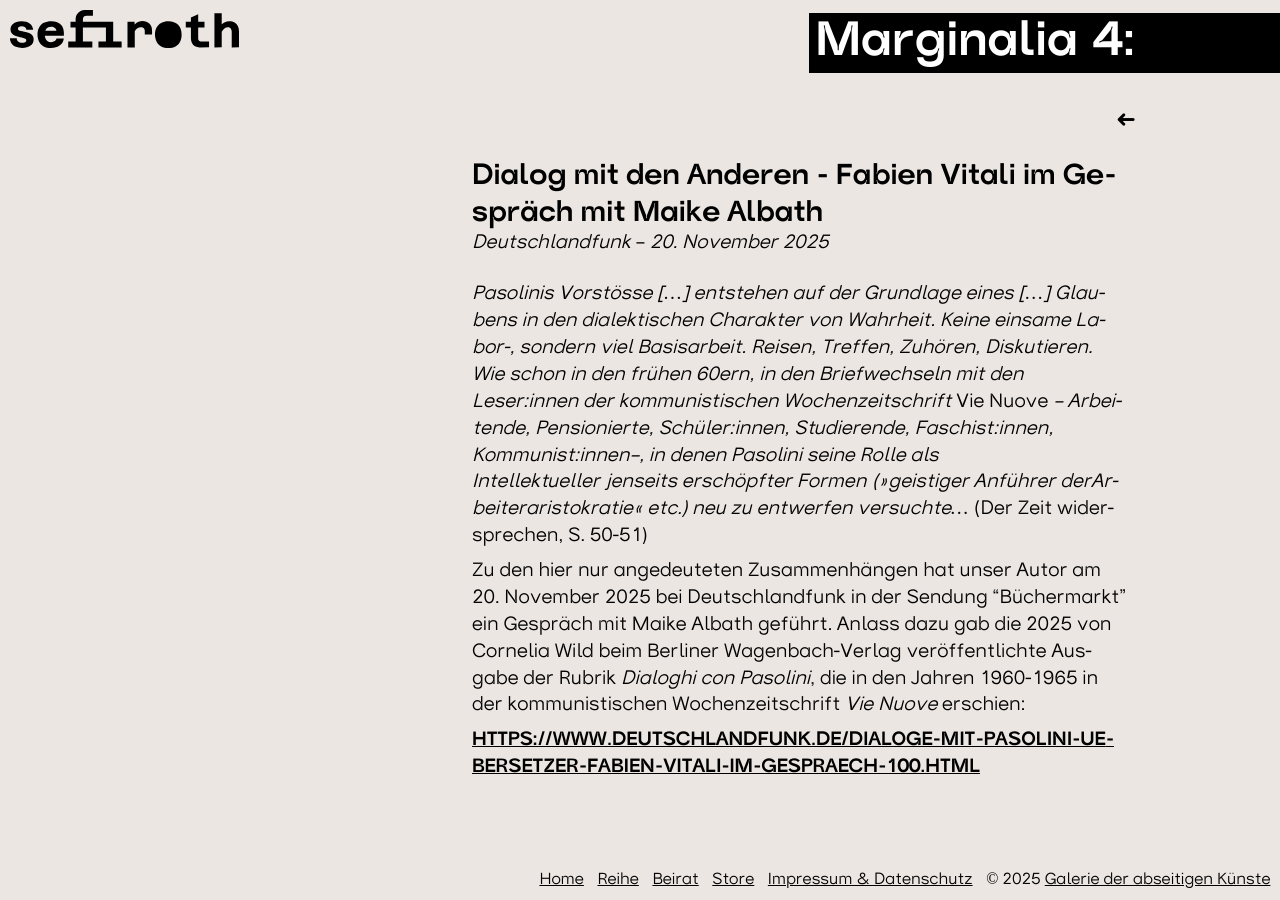
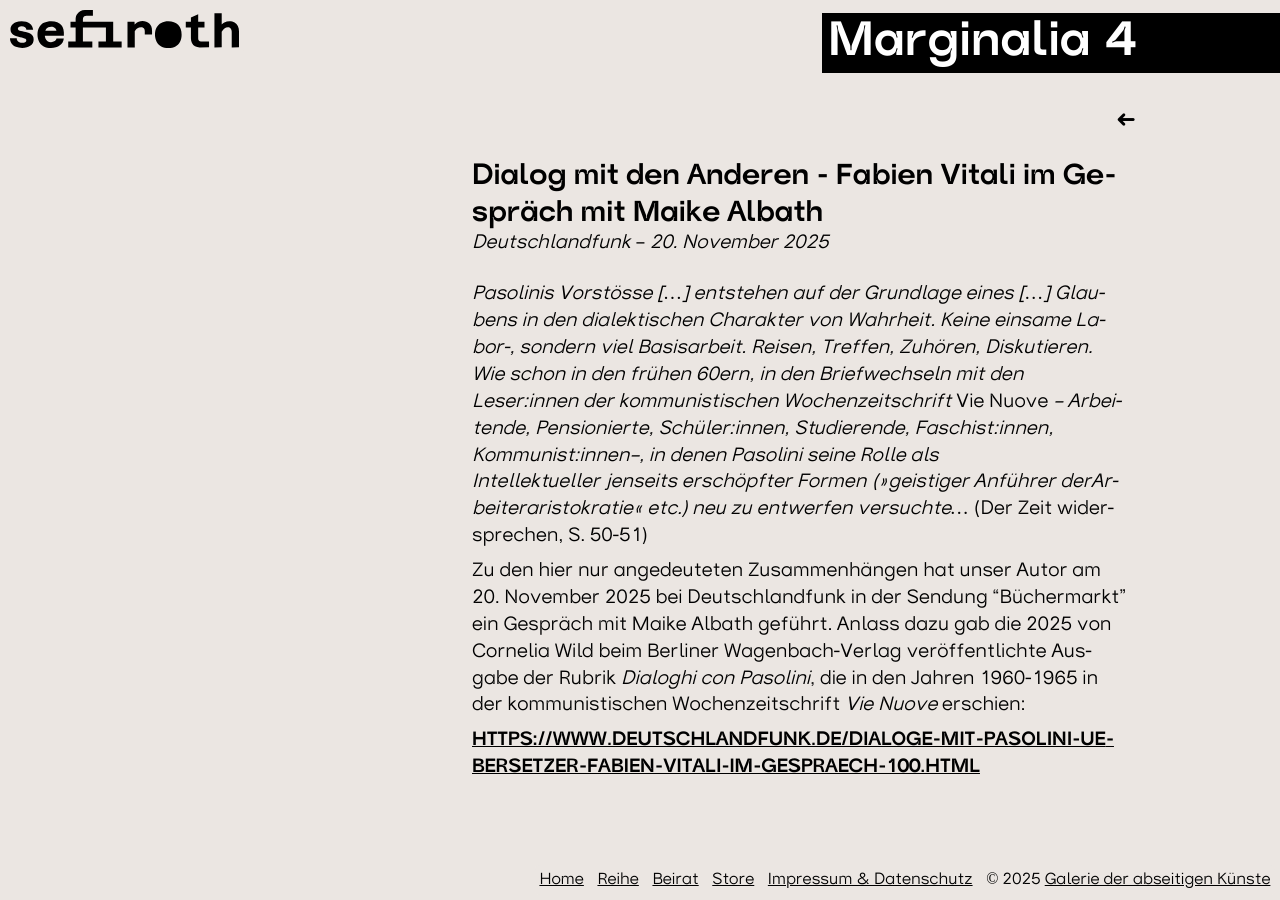
Before and after one commit to tniassorc/sefiroth-site, a Jekyll site: the page built from _posts/2025-11-21-marginalia.md, in a window 1280 px wide. Built offline with Jekyll 4.4.1, drawn with Linux system fonts in a browser that asks for light colours; some web fonts are replaced; a script that is not in the unit is left out; comment, search, counter and statistics services are not loaded.

```diff
--- a/_posts/2025-11-21-marginalia.md
+++ b/_posts/2025-11-21-marginalia.md
@@ -1,6 +1,6 @@
 ---
 layout: post
-title: "Marginalia 4: "
+title: Marginalia 4
 subtitle: "Dialog mit den Anderen - Fabien Vitali im Gespräch mit Maike Albath "
 categories: book01
 collapsible: false
```
